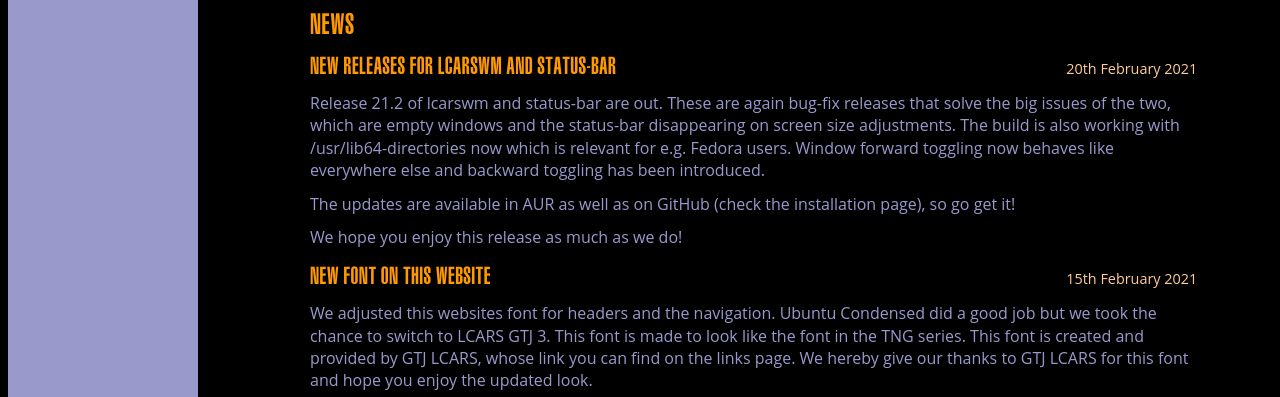
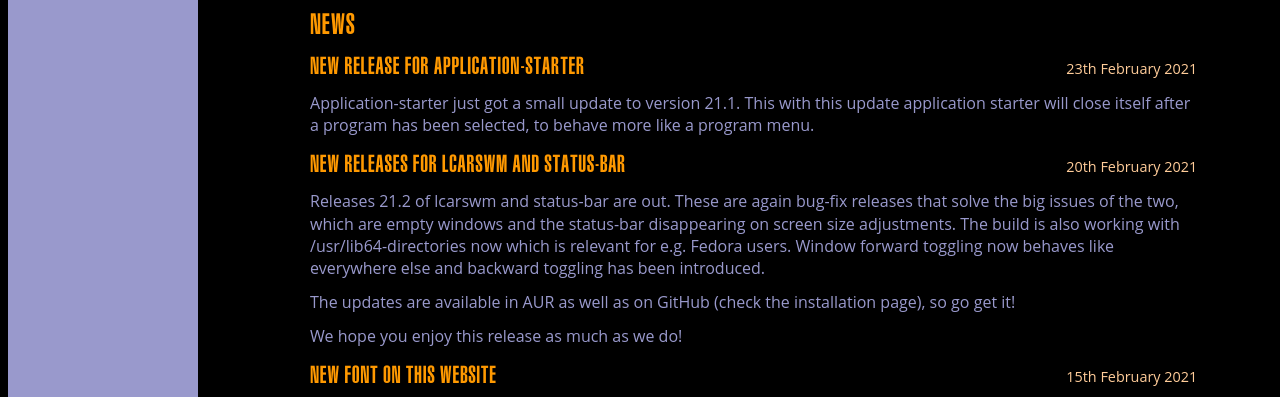
Before and after one commit to lcarsde/lcarsde.github.io, a plain HTML site: page index.html in a window 1280 px wide. Shown: the part 416-813 px from the top of the page. Drawn offline with Linux system fonts and the light colour scheme.

Commit message:
update for applciation starter

```diff
--- a/index.html
+++ b/index.html
@@ -51,8 +51,12 @@
     </section>
     <h2>News</h2>
     <article>
+      <header class="news__header"><h3 class="news__header--title">New release for application-starter</h3><time  class="news__header--time">23th February 2021</time></header>
+      <p>Application-starter just got a small update to version 21.1. This with this update application starter will close itself after a program has been selected, to behave more like a program menu.</p>
+    </article>
+    <article>
       <header class="news__header"><h3 class="news__header--title">New releases for lcarswm and status-bar</h3><time  class="news__header--time">20th February 2021</time></header>
-      <p>Release 21.2 of lcarswm and status-bar are out. These are again bug-fix releases that solve the big issues of the two, which are empty windows and the status-bar disappearing on screen size adjustments. The build is also working with /usr/lib64-directories now which is relevant for e.g. Fedora users. Window forward toggling now behaves like everywhere else and backward toggling has been introduced.</p>
+      <p>Releases 21.2 of lcarswm and status-bar are out. These are again bug-fix releases that solve the big issues of the two, which are empty windows and the status-bar disappearing on screen size adjustments. The build is also working with /usr/lib64-directories now which is relevant for e.g. Fedora users. Window forward toggling now behaves like everywhere else and backward toggling has been introduced.</p>
       <p>The updates are available in AUR as well as on GitHub (check the installation page), so go get it!</p>
       <p>We hope you enjoy this release as much as we do!</p>
     </article>
--- a/style.css
+++ b/style.css
@@ -38,7 +38,7 @@ body {
   padding: .5em;
 
   --side-bar-width: 5em;
-  --LCARS-spacing: 0.015em;
+  --LCARS-spacing: 0.025em;
 }
 
 h1, h2, h3, h4, h5, h6 {
```
